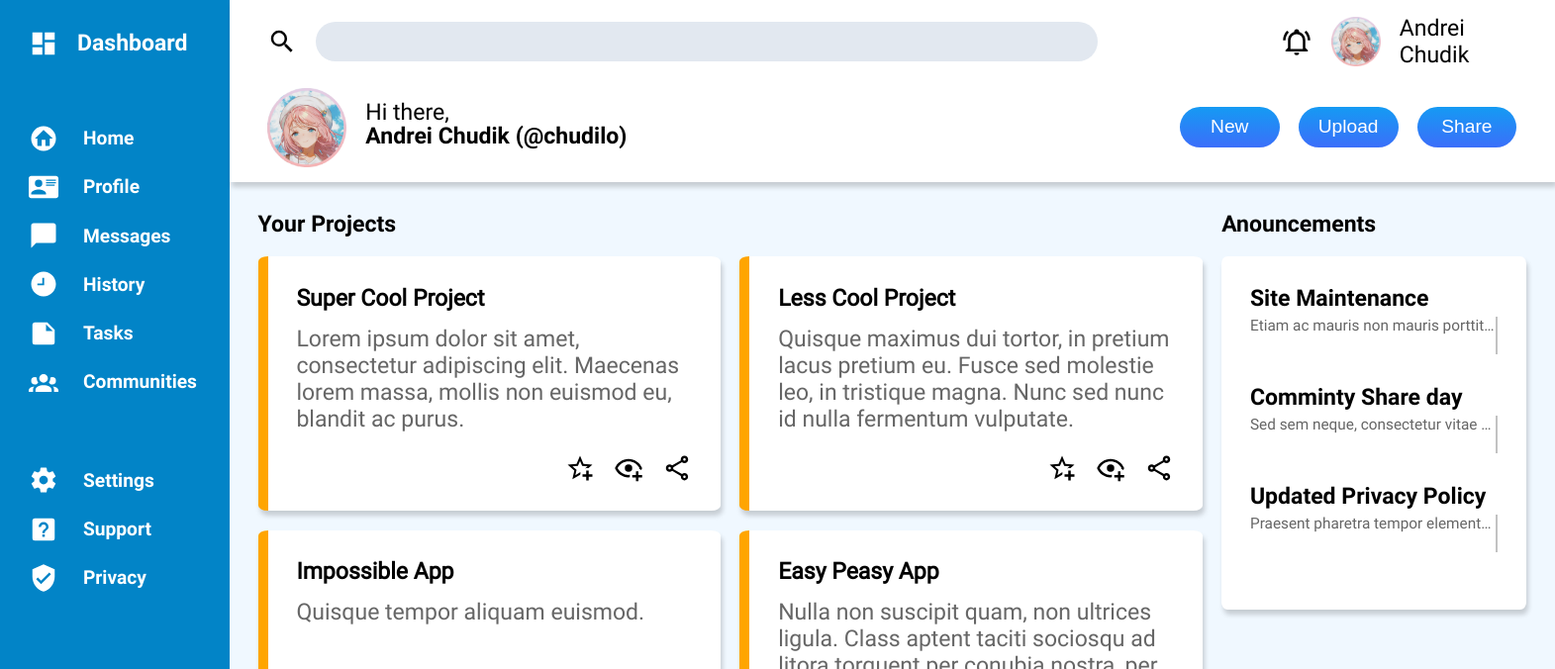
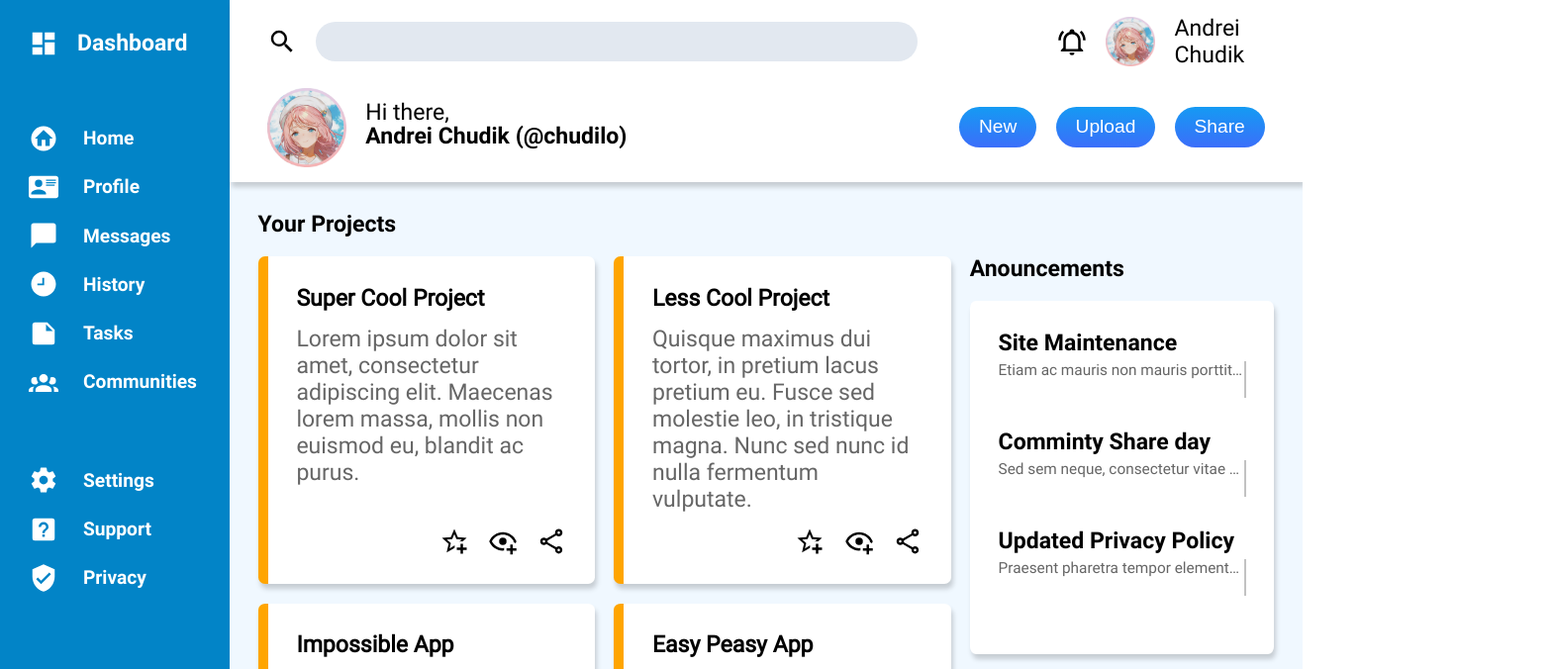
Before and after one commit to Xerlok/Admin-dashboard, a plain HTML site: page index.html in a window 1280 px wide. Shown: the top 676 px of the page at 99% size, 1571 px wide, since content can reach past the window. Drawn offline with Linux system fonts and the light colour scheme.

Commit message:
Make fine adjustments to main grid

```diff
--- a/css/styles.css
+++ b/css/styles.css
@@ -31,7 +31,7 @@ p {
 
 .wrapper-main {
     display: grid;
-    grid-template: 1fr 5fr / 1fr 5fr;
+    grid-template: 1fr 5fr / 0.8fr 5fr;
     height: 100%;
 }
 
@@ -66,6 +66,7 @@ p {
 .logo-small {
     height: 50px;
     justify-self: end;
+    cursor: pointer;
 }
 
 .top-name {
@@ -126,6 +127,7 @@ p {
 .logo-big {
     height: 80px;
     justify-self: end;
+    cursor: pointer;
 }
 
 .greeting-text {
@@ -140,6 +142,7 @@ p {
 
 .header-icon {
     height: 30px;
+    cursor: pointer;
 }
 
 .container.sidebar {
@@ -207,14 +210,18 @@ p {
 
 .sidebar-btn:hover {
     border-left: 2px solid white;
+    background-color: rgba(128, 128, 128, 0.164);
+    border-radius: 2%;
 }
 
 .container.main-content {
     background-color: aliceblue;
     display: grid;
-    grid-template: 1fr 1fr / 2fr 1fr;
+    grid-template-columns: minmax(700px, 2fr) 1fr;
+    grid-template-rows: 1fr 1fr;
     gap: 1rem;
     padding: 1.5rem;
+    align-items: center;
 }
 
 .projects {
@@ -222,8 +229,6 @@ p {
     grid-row-end: 4;
     display: grid;
     gap: 1rem;
-    grid-template: 0.1fr 1fr / 1fr 1fr;
-    grid-auto-rows: 1fr;
     align-self: start;
 }
 
@@ -235,8 +240,6 @@ p {
 
 .projects-cards {
     display: grid;
-    height: 200px;
-    width: 400px;
     background-color: white;
     padding: 1.5rem;
     border-radius: 2%;
@@ -262,9 +265,12 @@ p {
     cursor: pointer;
 }
 
+.projects-buttons img:hover {
+    filter: invert(40%) sepia(30%) saturate(100%) hue-rotate(262deg) brightness(100%) contrast(100%);
+}
+
 .anouncements {
     display: grid;
-    grid-template-rows: 0.2fr 1fr;
     gap: 1rem;
 }
 
@@ -277,7 +283,7 @@ p {
     height: 300px;
     width: 250px;
     display: grid;
-    grid-template-rows: 100px 100px 100px;
+    grid-template-rows: 1fr 1fr 1fr;
     grid-template-columns: 250px;
     padding: 1.5rem;
     border-radius: 2%;
@@ -307,7 +313,6 @@ p {
 
 .trending {
     display: grid;
-    grid-template-rows: auto 1fr;
     gap: 1rem;
 }
 
```
